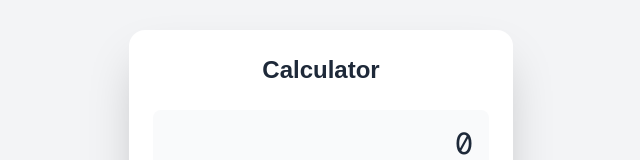
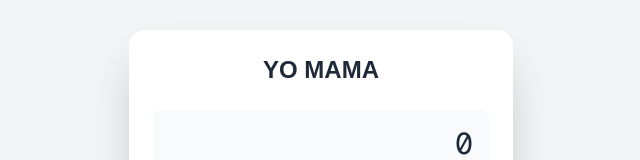
Before and after one commit to ns-test-org/testzzz, a Next.js app in the folder packages/app-creation/: page / in a window 1280 px wide. Shown: the part 112-272 px from the top of the page, without its empty margins (319-959 px from the left). Built offline with nearby package versions, Linux system fonts and the light colour scheme.

Commit message:
AI chat session: Updated code and files

```diff
--- a/packages/app-creation/src/app/page.tsx
+++ b/packages/app-creation/src/app/page.tsx
@@ -83,7 +83,7 @@ export default function Calculator() {
     <div className="min-h-screen bg-gray-100 dark:bg-gray-900 flex items-center justify-center p-4">
       <div className="bg-white dark:bg-gray-800 rounded-2xl shadow-2xl p-6 w-full max-w-sm">
         <h1 className="text-2xl font-bold text-center mb-6 text-gray-800 dark:text-white">
-          Calculator
+          YO MAMA
         </h1>
 
         {/* Display */}
```
